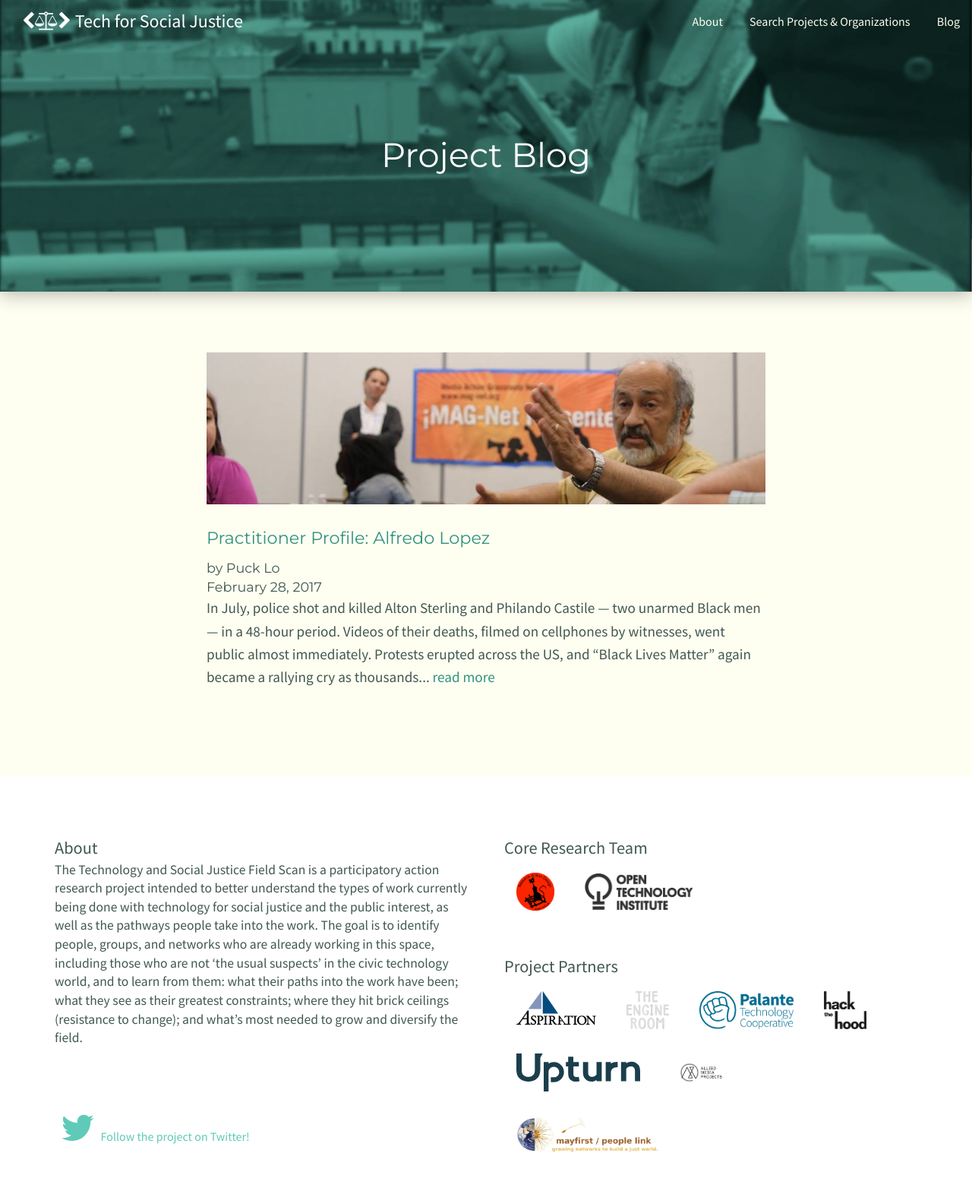
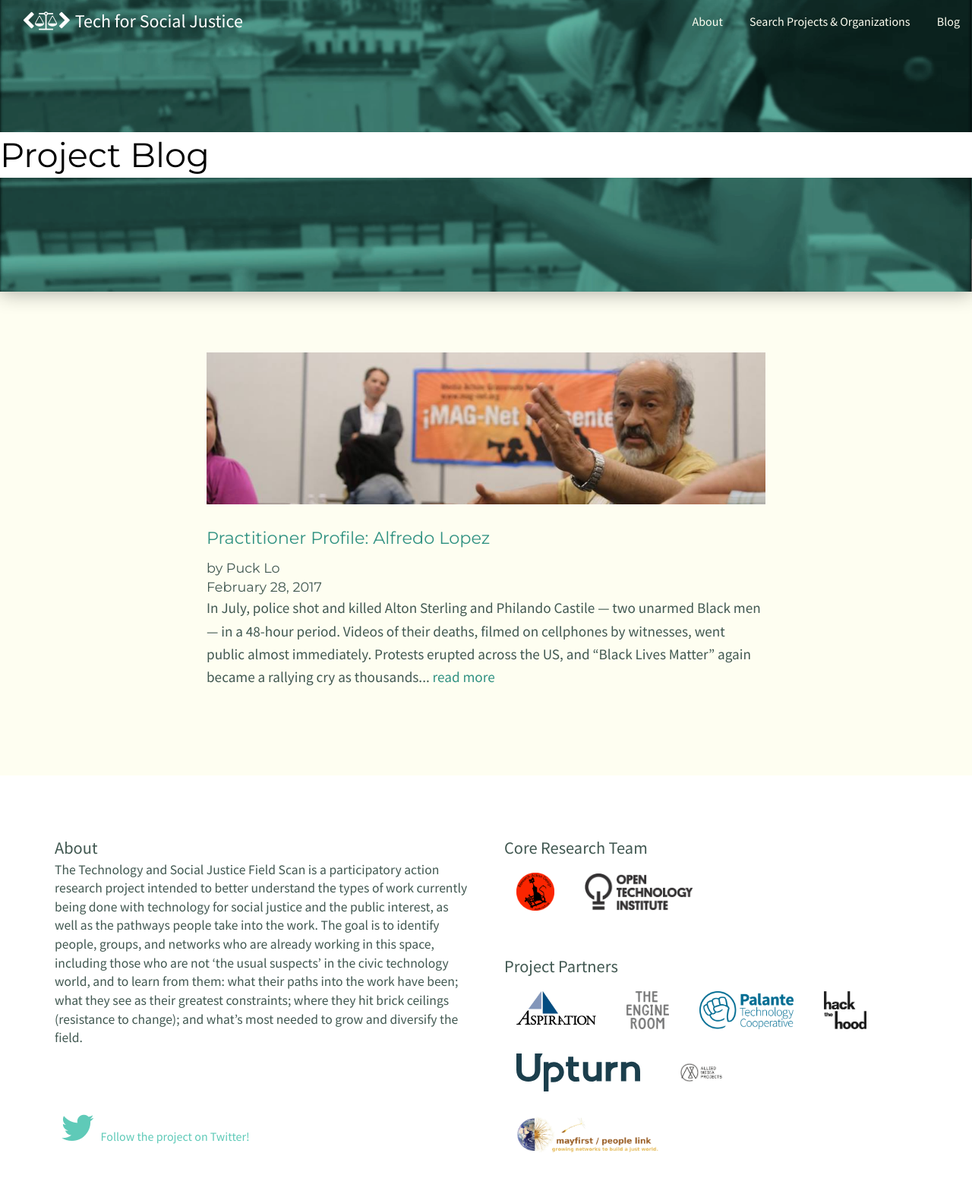
Before and after one commit to opentechinstitute/tech-for-social-justice, a Jekyll site: the page built from blog.markdown, in a window 1280 px wide. Shown: the whole page at 76% size. Built offline with Jekyll 4.4.1, drawn with Linux system fonts in a browser that asks for light colours; nearby versions of some CDN libraries.

```diff
--- a/_includes/header.html
+++ b/_includes/header.html
@@ -10,13 +10,15 @@
             </ul>
         </nav>
         <div class="header-bar-top">
-            <a href="{{ page.url }}"><h1 class="title">{{ page.title }}</h1></a>
-            <!--<h1 class="logo"><a href="#"><i class="fa fa-chevron-left fa-1x"></i><i class="fa fa-balance-scale fa-1x"></i><i class="fa fa-chevron-right fa-1x"></i></h1>
-            -->
+            <div class="middle-block">
+                <h1 class="title">{{ page.title }}</h1>
+                <!--<h1 class="logo"><a href="#"><i class="fa fa-chevron-left fa-1x"></i><i class="fa fa-balance-scale fa-1x"></i><i class="fa fa-chevron-right fa-1x"></i></h1>
+                -->
+            </div>
         </div>
     </div>
 
-    <header class="main_h">
+    <header class="main_h"> <!-- collapsed mobile header -->
 
         <div class="row">
             <h1 class="logo"><a href="{{ "index.html" | relative_url }}"><i class="fa fa-chevron-left fa-1x"></i><i class="fa fa-balance-scale fa-1x"></i><i class="fa fa-chevron-right fa-1x"></i> Tech for Social Justice</a></h1>
--- a/_sass/_headers.sass
+++ b/_sass/_headers.sass
@@ -1,4 +1,6 @@
 header
+  .middle-block
+    width: 43em
   h1
     a, a:visited, a:hover
       color: #fff !important
@@ -56,16 +58,18 @@
       text-decoration: none
 
 .title
-  color: #fff
+  color: #000
+  background-color: #FFFFFF
+  box-shadow: 10px 0 0 #FFFFFF, -10px 0 0 #FFFFFF
   width: 100%
   //margin: 10rem auto 1.2rem auto
-  padding-left: 1rem
-  padding-right: 1rem
+  //padding-left: 1rem
+  //padding-right: 1rem
   font-size: 2.8em
-  text-align: center
+  //text-align: center
   line-height: 135%
-  margin-left: auto
-  margin-right: auto
+  //margin-left: auto
+  //margin-right: auto
   position: absolute
   top: 174px
   @include small
```
Also changed, not shown: assets/logos/coworker.jpg (added), assets/logos/engine-room-logo-2.png, assets/logos/media-mobilizing-project.jpeg (added), assets/logos/vulpine-blue-small.png (added).
